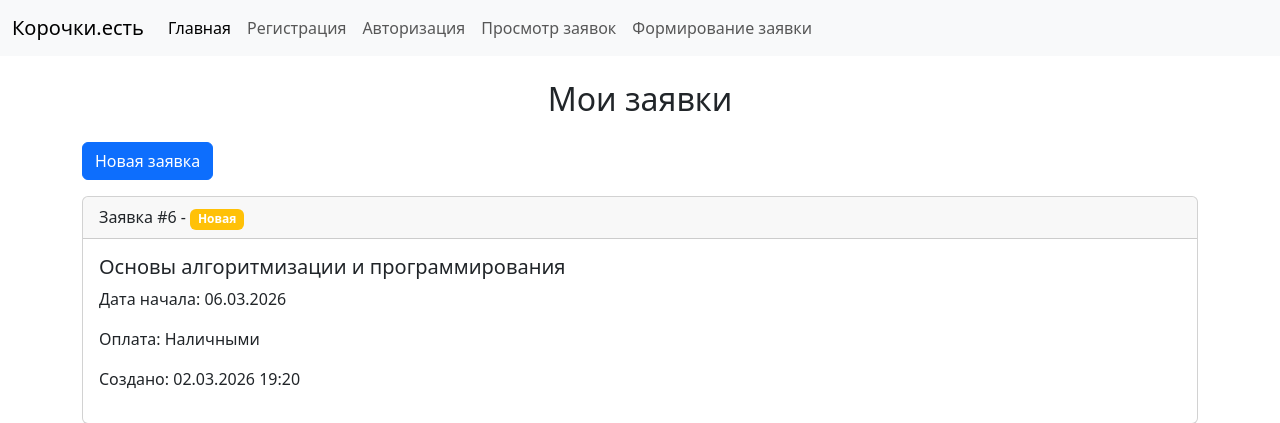
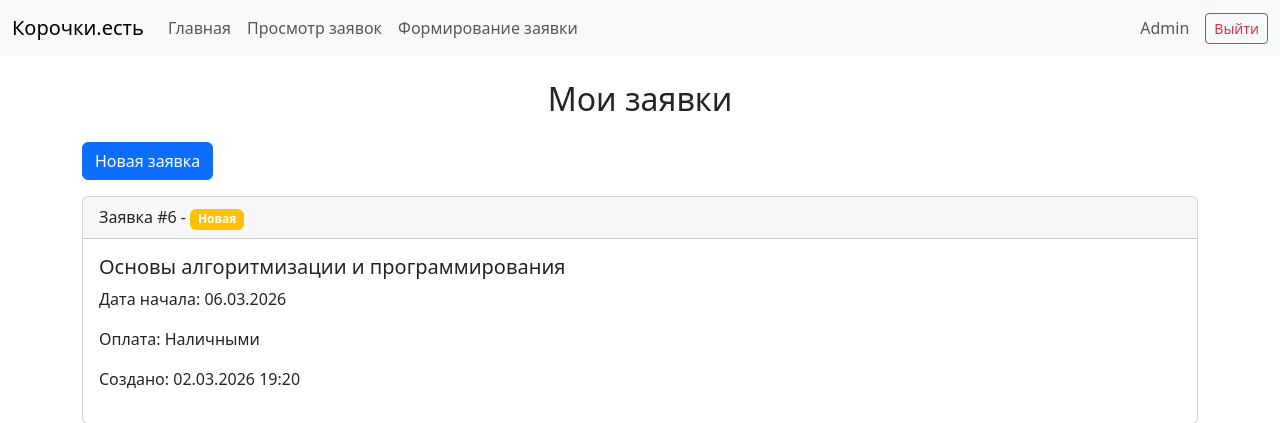
Before and after one commit to stefania-kov/-.-, a Django app: page /applications/ in a window 1280 px wide. Shown: the top 423 px of the page. Run offline with Django 5.2, Linux system fonts and the light colour scheme; a user stored in the database is signed in; data comes from the database, SQL or seed files in the repository; both versions use the stored data as it was after the commit; some libraries are stand-ins or nearby versions.

Commit message:
просмотр и создание заявки

```diff
--- a/test_server/test_server/urls.py
+++ b/test_server/test_server/urls.py
@@ -22,7 +22,7 @@ urlpatterns = [
     path('admin/', admin.site.urls),
     path('', views.index, name='index'),
     path('register/', views.register, name='register'),
-     path('login/', views.login_user, name='login'),
+    path('login/', views.login_user, name='login'),
     path('applications/', views.applications, name='applications'),
     path('add_feedback/<int:app_id>/', views.add_feedback, name='add_feedback'),
     path('logout/', views.logout_user, name='logout'),
--- a/test_server/test_site/templates/base.html
+++ b/test_server/test_site/templates/base.html
@@ -13,28 +13,44 @@
 <body>
     <nav class="navbar navbar-expand-lg navbar-light bg-light">
         <div class="container-fluid">
-          <a class="navbar-brand" href="#">Корочки.есть</a>
-          <button class="navbar-toggler" type="button" data-bs-toggle="collapse" data-bs-target="#navbarNavDropdown" aria-controls="navbarNavDropdown" aria-expanded="false" aria-label="Toggle navigation">
+            <a class="navbar-brand" href="{% url 'index' %}">Корочки.есть</a>
+            <button class="navbar-toggler" type="button" data-bs-toggle="collapse" data-bs-target="#navbarNavDropdown">
                 <span class="navbar-toggler-icon"></span>
             </button>
             <div class="collapse navbar-collapse" id="navbarNavDropdown">
-            <ul class="navbar-nav">
+                <ul class="navbar-nav me-auto">
                     <li class="nav-item">
-                <a class="nav-link active" aria-current="page" href="{% url 'index' %}">Главная</a>
+                        <a class="nav-link" href="{% url 'index' %}">Главная</a>
                     </li>
+
+                    {% if user.is_authenticated %}
+                        <!-- Пункты для авторизованных пользователей -->
+                        <li class="nav-item">
+                            <a class="nav-link" href="{% url 'applications' %}">Просмотр заявок</a>
+                        </li>
+                        <li class="nav-item">
+                            <a class="nav-link" href="{% url 'create_application' %}">Формирование заявки</a>
+                        </li>
+
+
+                    {% else %}
+                        <!-- Пункты для неавторизованных -->
                         <li class="nav-item">
                             <a class="nav-link" href="{% url 'register' %}">Регистрация</a>
                         </li>
                         <li class="nav-item">
                             <a class="nav-link" href="{% url 'login' %}">Авторизация</a>
                         </li>
-              <li class="nav-item">
-                <a class="nav-link" href="{% url 'applications' %}">Просмотр заявок</a>
-              </li>
-              <li class="nav-item">
-                <a class="nav-link" href="{% url 'create_application' %}">Формирование заявки</a>
-              </li>
+                    {% endif %}
                 </ul>
+
+                <!-- Информация о пользователе -->
+                {% if user.is_authenticated %}
+                <span class="navbar-text me-3">
+                    <i class="fas fa-user"></i> {{ user.username }}
+                </span>
+                <a href="{% url 'logout' %}" class="btn btn-outline-danger btn-sm">Выйти</a>
+                {% endif %}
             </div>
         </div>
     </nav>
```
Also changed, not shown: test_server/test_site/admin.py (+1 -6 lines), test_server/db.sqlite3. Lines whose indentation alone changed are shown as unchanged.
